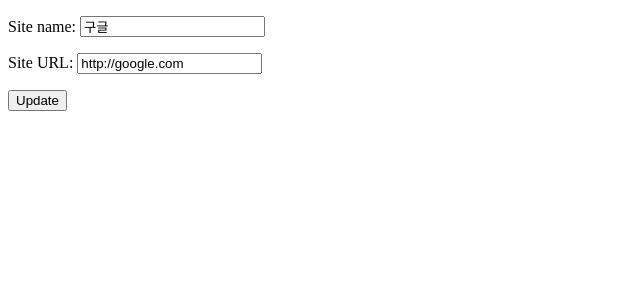
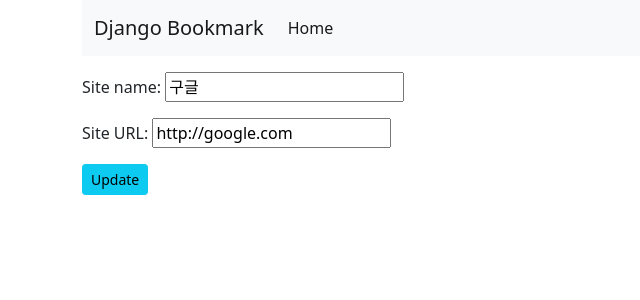
Before and after one commit to JoGyeonggu/django.bookmark, a Django app: page /bookmark/update/3/ in a window 1280 px wide. Shown: the top 300 px of the page, without its empty margins (0-640 px from the left). Run offline with Django 3.2, Linux system fonts and the light colour scheme; data comes from the database, SQL or seed files in the repository; both versions use the stored data as it was after the commit.

Commit message:
bootstrap, static Add

```diff
--- a/bookmark/templates/bookmark/bookmark_list.html
+++ b/bookmark/templates/bookmark/bookmark_list.html
@@ -1,3 +1,6 @@
+{% extends 'base.html' %}
+{% block title %}Confirm List{% endblock %}
+{% block content %}
 <div class="btn-gruop">
     <a href="{% url 'add' %}" class="btn btn-info">Add Bookmark</a>
 </div>
@@ -19,8 +22,9 @@
                 <td><a href="{% url 'detail' pk=bookmark.id %}">{{bookmark.site_name}}</a></td>
                 <td><a href="{{bookmark.url}}" target="_blank">{{bookmark.url}}</a></td>
                 <td><a href="{% url 'update' pk=bookmark.id %}" class="btn btn-success btn-sm">Modify</a></td>
-                <td><a href="" class="btn btn-danger btn-sm">Delete</a></td>
+                <td><a href="{% url 'delete' pk=bookmark.id %}" class="btn btn-danger btn-sm">Delete</a></td>
             </tr>
         {% endfor %}
     </tbody>
 </table>
+{% endblock %}
--- a/bookmark/templates/bookmark/bookmark_update.html
+++ b/bookmark/templates/bookmark/bookmark_update.html
@@ -1,14 +1,9 @@
-<!DOCTYPE html>
-<html lang="en">
-<head>
-    <meta charset="UTF-8">
-    <title>Title</title>
-</head>
-<body>
+{% extends 'base.html' %}
+{% block title %}Confirm Update {% endblock %}
+{% block content %}
     <form action="" method="post">
         {% csrf_token %}
         {{form.as_p}}
         <input type="submit" value="Update" class="btn btn-info btn-sm">
     </form>
-</body>
-</html>
+{% endblock %}
--- a/bookmark/urls.py
+++ b/bookmark/urls.py
@@ -7,4 +7,5 @@ urlpatterns = [
     path("add/", BookmarkCreateView.as_view(), name='add'),
     path("detail/<int:pk>/", BookmarkDetailView.as_view(), name='detail'),
     path("update/<int:pk>/", BookmarkUpdateView.as_view(), name='update'),
+    path("delete/<int:pk>/", BookmarkDeleteView.as_view(), name='delete'),
 ]
--- a/bookmark/views.py
+++ b/bookmark/views.py
@@ -8,7 +8,7 @@ from django.shortcuts import render
 # 웹 페이지에 접속한다. -> 페이지를 본다.
 # URL을 입력 -> 웹 서버가 뷰를 찾아서 동작시킨다. -> 응답
 from django.views.generic.list import ListView
-from django.views.generic.edit import CreateView, UpdateView
+from django.views.generic.edit import CreateView, UpdateView, DeleteView
 from django.views.generic.detail import DetailView
 
 from django.urls import reverse_lazy
@@ -30,3 +30,7 @@ class BookmarkUpdateView(UpdateView):
     model = Bookmark
     fields = ['site_name', 'url']
     template_name_suffix = '_update'
+
+class BookmarkDeleteView(DeleteView):
+    model = Bookmark
+    success_url = reverse_lazy('list')
--- a/config/settings.py
+++ b/config/settings.py
@@ -56,7 +56,7 @@ ROOT_URLCONF = 'config.urls'
 TEMPLATES = [
     {
         'BACKEND': 'django.template.backends.django.DjangoTemplates',
-        'DIRS': [],
+        'DIRS': [os.path.join(BASE_DIR, 'templates')],
         'APP_DIRS': True,
         'OPTIONS': {
             'context_processors': [
@@ -120,3 +120,5 @@ USE_TZ = True
 # https://docs.djangoproject.com/en/3.1/howto/static-files/
 
 STATIC_URL = '/static/'
+
+STATICFILES_DIRS = [os.path.join(BASE_DIR, 'static')]
--- /dev/null
+++ b/static/style.css
@@ -0,0 +1,3 @@
+body {
+    width:100%;
+}
--- /dev/null
+++ b/templates/base.html
@@ -0,0 +1,44 @@
+<!DOCTYPE html>
+<html lang="en">
+<head>
+    <meta charset="UTF-8">
+    <title>{% block title %}?{% endblock %}</title>
+    <!-- 합쳐지고 최소화된 최신 CSS -->
+    <link href="https://cdn.jsdelivr.net/npm/bootstrap@5.0.0-beta2/dist/css/bootstrap.min.css" rel="stylesheet" integrity="sha384-BmbxuPwQa2lc/FVzBcNJ7UAyJxM6wuqIj61tLrc4wSX0szH/Ev+nYRRuWlolflfl" crossorigin="anonymous">
+
+    {% load static %}
+    <link rel="stylesheet" href="{% static 'style.css' %}">
+
+    <!-- 합쳐지고 최소화된 최신 jquery -->
+    <script  src="http://code.jquery.com/jquery-latest.min.js"></script>
+    <script src="https://cdn.jsdelivr.net/npm/bootstrap@5.0.0-beta2/dist/js/bootstrap.bundle.min.js" integrity="sha384-b5kHyXgcpbZJO/tY9Ul7kGkf1S0CWuKcCD38l8YkeH8z8QjE0GmW1gYU5S9FOnJ0" crossorigin="anonymous"></script>
+</head>
+<body>
+<div class="container">
+    <nav class="navbar navbar-expand-lg navbar-light bg-light">
+      <div class="container-fluid">
+        <a class="navbar-brand" href="#">Django Bookmark</a>
+        <button class="navbar-toggler" type="button" data-bs-toggle="collapse" data-bs-target="#navbarSupportedContent" aria-controls="navbarSupportedContent" aria-expanded="false" aria-label="Toggle navigation">
+          <span class="navbar-toggler-icon"></span>
+        </button>
+        <div class="collapse navbar-collapse" id="navbarSupportedContent">
+          <ul class="navbar-nav me-auto mb-2 mb-lg-0">
+            <li class="nav-item">
+              <a class="nav-link active" aria-current="page" href="#">Home</a>
+            </li>
+          </ul>
+        </div>
+      </div>
+    </nav>
+    <p></p>
+    <div class="row">
+        <div class="col">
+        {% block content %}
+
+        {% endblock %}
+        </div>
+    </div>
+</div>
+
+</body>
+</html>
```
Also changed, not shown: bookmark/templates/bookmark/bookmark_confirm_delete.html (added, +9 -0 lines), bookmark/templates/bookmark/bookmark_create.html (+4 -11 lines), bookmark/templates/bookmark/bookmark_detail.html (+4 -9 lines), db.sqlite3.
